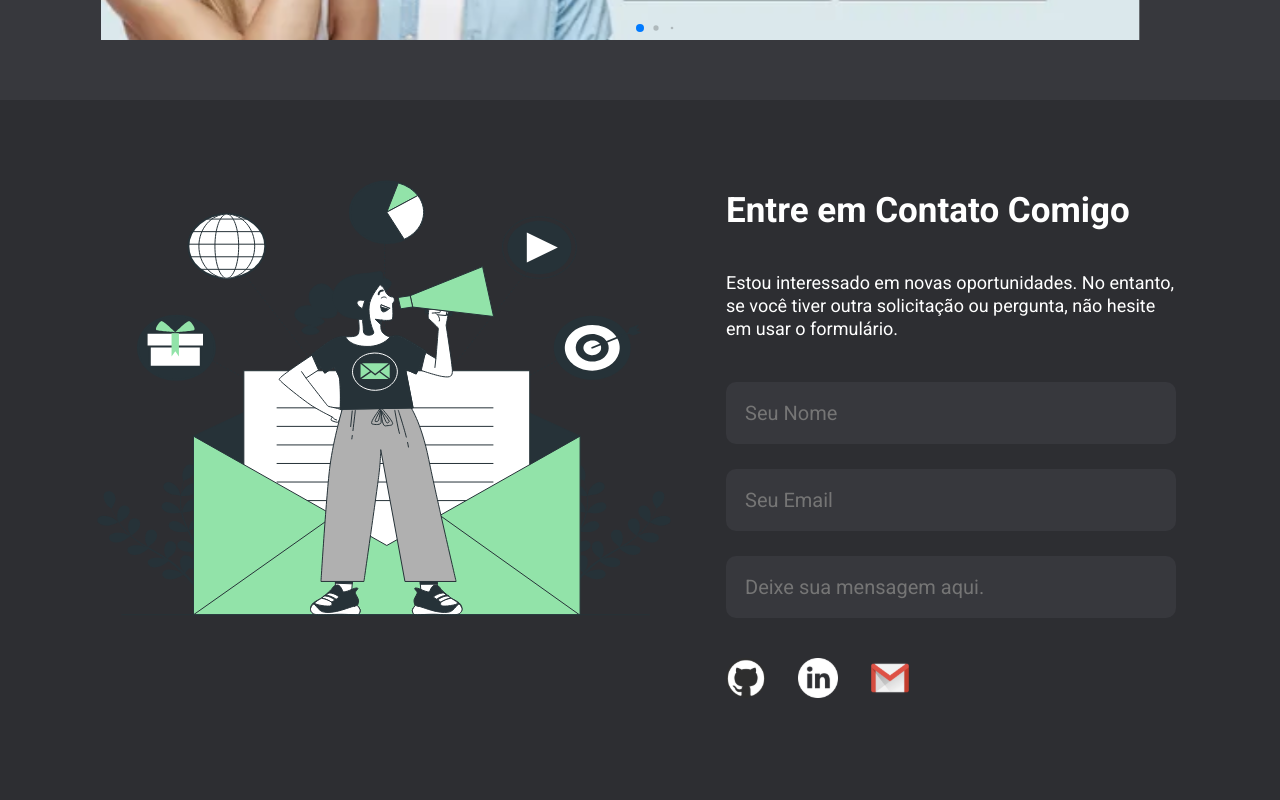
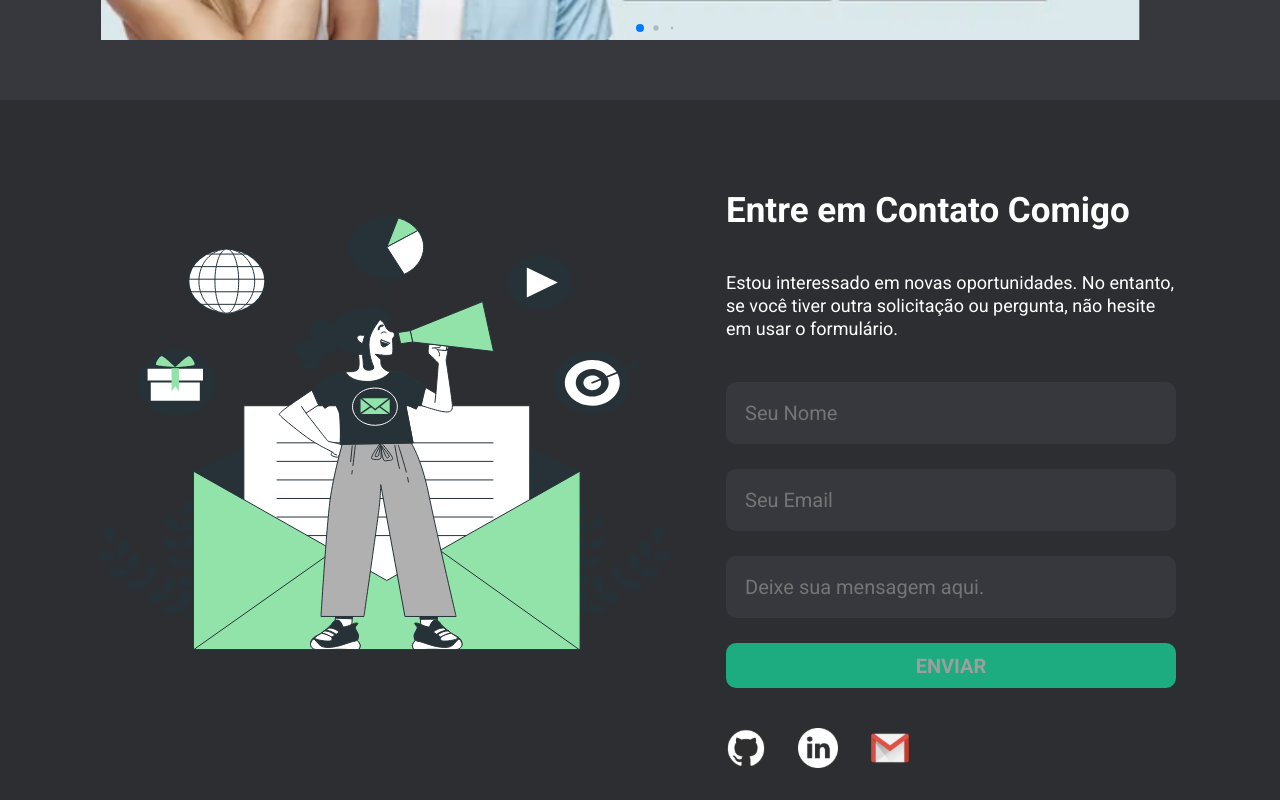
Before and after one commit to PedroAlex65/portifolio, a React (Vite) app: page / in a window 1280 px wide. Shown: the part 3663-4463 px from the top of the page. Built offline with nearby package versions, Linux system fonts and the light colour scheme.

Commit message:
button-footer

```diff
--- a/src/Container/Footer/Footer.jsx
+++ b/src/Container/Footer/Footer.jsx
@@ -21,6 +21,7 @@ const Footer = () => {
             <input type="text" placeholder="Seu Nome" />
             <input type="text" placeholder="Seu Email" />
             <input type="text" placeholder="Deixe sua mensagem aqui." />
+            <button>ENVIAR</button>
           </form>
           <div className="midia">
             <a href="https://github.com/PedroAlex65"><img src={GitHub} alt="" /></a>
--- a/src/Container/Footer/styled.js
+++ b/src/Container/Footer/styled.js
@@ -49,6 +49,18 @@ export const Content_Footer = styled.footer`
         line-height: 23px;
         padding-left: 19px;
       }
+
+      button{
+          height: 45px;
+          background-color: #1CAC80;
+          font-size: 20px;
+          color: #9E9E9E;
+          font-weight: bold;
+          text-align: center;
+          border-radius: 10px;
+          border: none;
+          cursor: pointer;
+        }
     }
     .midia {
       display: flex;
@@ -146,6 +158,17 @@ export const Content_Footer = styled.footer`
           height: 62px;
           font-size: 15px;
         }
+
+        button{
+          width: 155px;
+          height: 45px;
+          background-color: #1CAC80;
+          font-size: 20px;
+          color: #9E9E9E;
+          font-weight: bold;
+          text-align: center;
+          border-radius: 10px;
+        }
       }
       .midia {
         display: flex;
```
